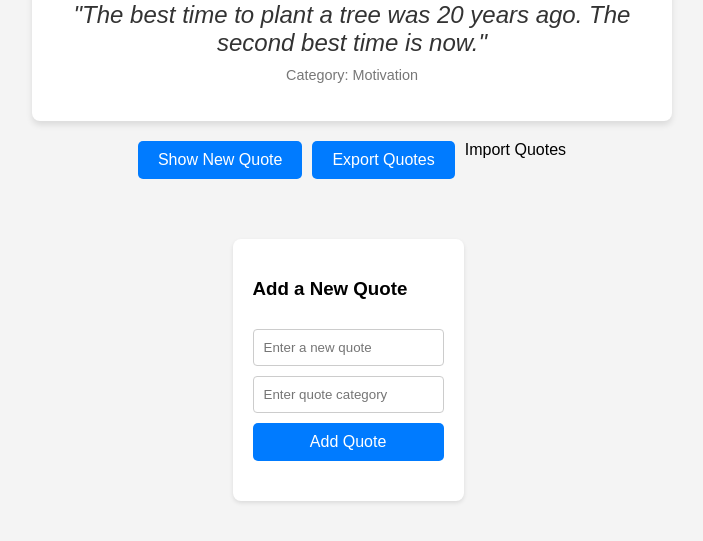
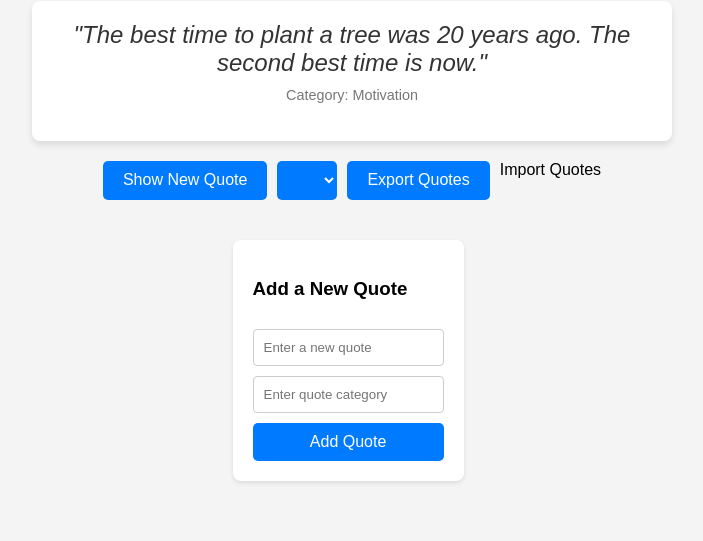
Before and after one commit to Tinahiii/alx_fe_javascript, a plain HTML site: page dom-manipulation/index.html in a window 1280 px wide. Shown: the part 199-740 px from the top of the page, without its empty margins (288-991 px from the left). Drawn offline with Linux system fonts and the light colour scheme.

Commit message:
Update index.html

```diff
--- a/dom-manipulation/index.html
+++ b/dom-manipulation/index.html
@@ -38,7 +38,7 @@
             font-size: 0.9em;
             color: #777;
         }
-        button {
+        button, select {
             padding: 10px 20px;
             border: none;
             border-radius: 5px;
@@ -46,10 +46,9 @@
             color: white;
             font-size: 1em;
             cursor: pointer;
-            margin-bottom: 20px;
             transition: background-color 0.3s;
         }
-        button:hover {
+        button:hover, select:hover {
             background-color: #0056b3;
         }
         .form-container {
@@ -81,6 +80,7 @@
     <div id="quoteDisplay"></div>
     <div class="actions-container">
         <button id="newQuote">Show New Quote</button>
+        <select id="categoryFilter"></select>
         <button id="exportQuotesBtn">Export Quotes</button>
         <label for="importFile" class="custom-file-upload">
           Import Quotes
```
